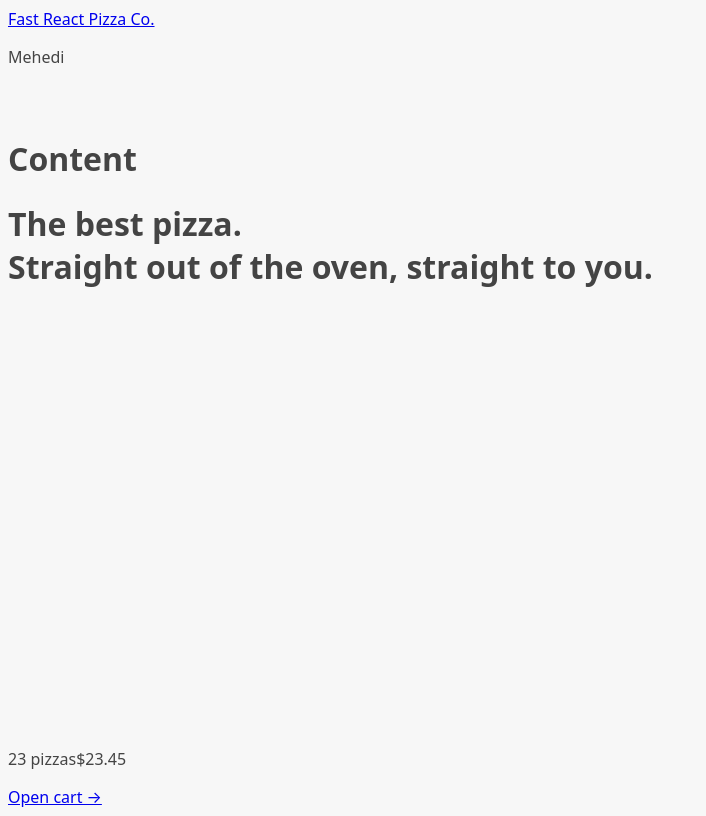
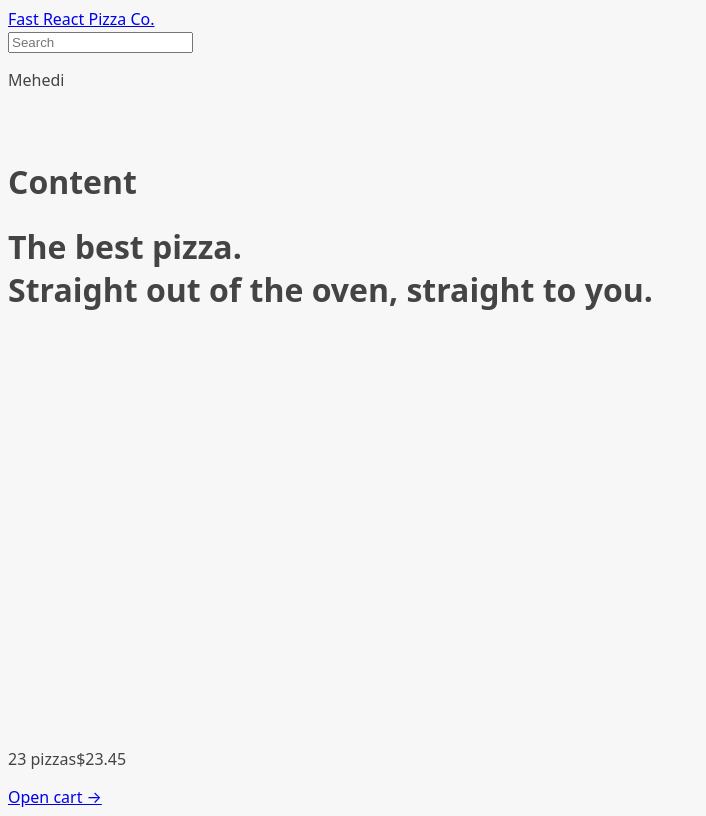
Before and after one commit to SecurityTalent/Fast-React-Pizza, a React (Vite) app: page / in a window 1280 px wide. Shown: the whole page, without its empty margins (0-706 px from the left). Built offline with nearby package versions, Linux system fonts and the light colour scheme.

Commit message:
search button and order function work

```diff
--- a/src/App.jsx
+++ b/src/App.jsx
@@ -2,6 +2,7 @@ import './App.css'
 import { createBrowserRouter, RouterProvider } from "react-router";
 
 import Home from "./ui/Home"
+import Error from "./ui/Error"
 import Menu, {Loader as MenuLoder} from "./features/menu/Menu"
 import Cart from "./features/cart/Cart"
 import CreateOrder from "./features/order/CreateOrder"
@@ -13,6 +14,7 @@ import AppLayout from './ui/AppLayout';
 const router = createBrowserRouter([
   {
     element: <AppLayout />,
+    errorElement: <Error />,
 
     children: [
       {
--- a/src/features/order/Order.jsx
+++ b/src/features/order/Order.jsx
@@ -1,5 +1,6 @@
 // Test ID: IIDSAT
 
+import { getOrder } from "../../services/apiRestaurant";
 import {
   calcMinutesLeft,
   formatCurrency,
@@ -84,4 +85,14 @@ function Order() {
   );
 }
 
+export async function Loader({ params }) {
+  const order = await getOrder(params.orderID)
+
+  return order;
+
+
+}
+
+
+
 export default Order;
--- /dev/null
+++ b/src/features/order/SearchOrder.jsx
@@ -0,0 +1,29 @@
+import { useState } from "react"
+import { useNavigate } from "react-router-dom";
+
+
+function SearchOrder() {
+
+    const [query, setQuery] = useState('')
+    const navigate = useNavigate();
+
+    function handelSubmit(e) {
+        e.preventDefault();
+        if(!query) return
+        navigate(`/order/${query}`);
+        setQuery('');
+
+
+    }
+
+
+    return (
+        <form onSubmit={handelSubmit}>
+            <input type="text" placeholder="Search" value={query} onChange={e => setQuery(e.targate.value)} />
+        </form>
+
+    )
+
+}
+
+export default SearchOrder
--- a/src/ui/Error.jsx
+++ b/src/ui/Error.jsx
@@ -1,12 +1,16 @@
-import { useNavigate } from 'react-router-dom';
+import { useNavigate, useRouteError } from 'react-router-dom';
 
 function NotFound() {
   const navigate = useNavigate();
+  const errer = useRouteError();
+
+  console.log(errer)
 
   return (
     <div>
       <h1>Something went wrong 😢</h1>
-      <p>%MESSAGE%</p>
+      <p>{errer.data}</p>
+      <p>{errer.massage}</p>
       <button onClick={() => navigate(-1)}>&larr; Go back</button>
     </div>
   );
--- a/src/ui/Header.jsx
+++ b/src/ui/Header.jsx
@@ -2,11 +2,14 @@
 
 
 import { Link } from 'react-router-dom'
+import SearchOrder from '../features/order/SearchOrder'
 
 function Header() {
   return (
     <header>
         <Link to="/">Fast React Pizza Co.</Link>
+        <SearchOrder />
+
         <p>Mehedi</p>
     </header>
   )
```
